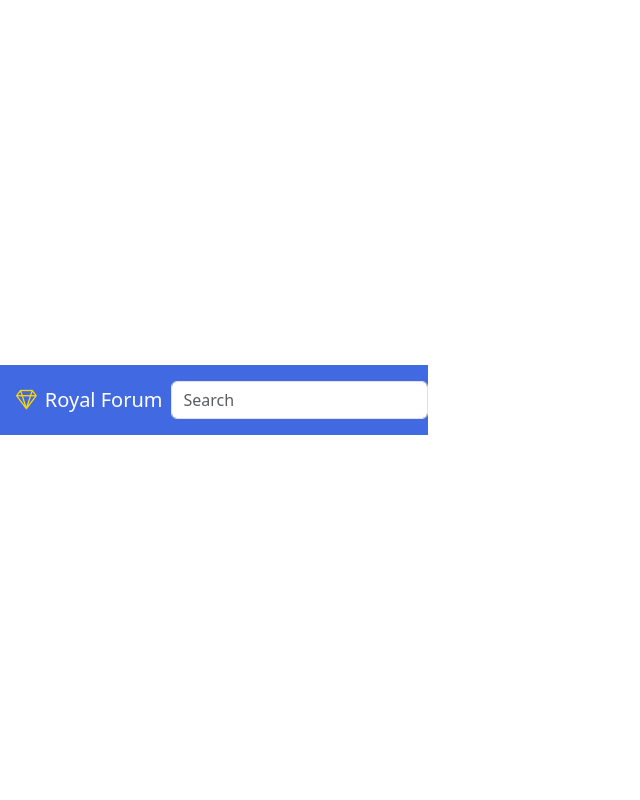
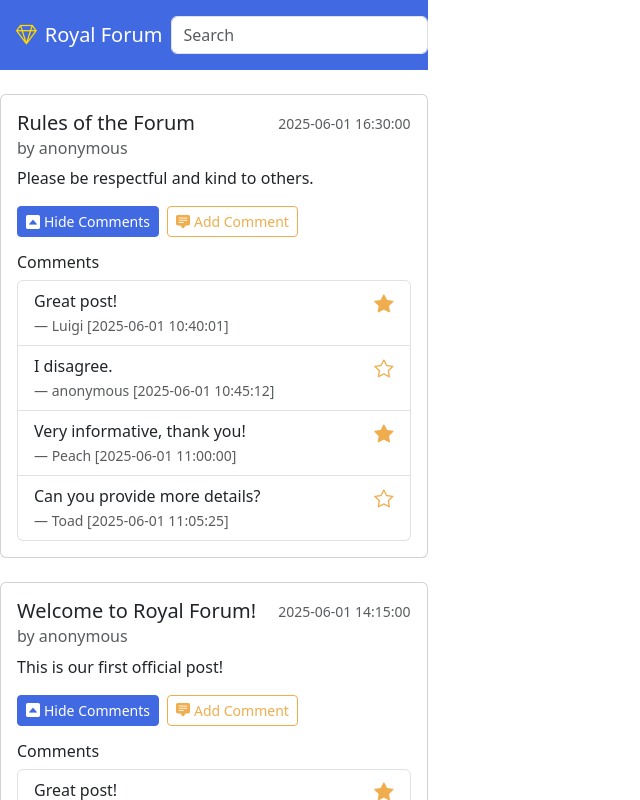
Before and after one commit to cristiansap/Forum_Webapp, a React (Vite) app in the folder client/: page / in a window 1280 px wide. Shown: the top 800 px of the page, without its empty margins (0-640 px from the left). Built offline with nearby package versions, Linux system fonts and the light colour scheme.

Commit message:
PostCard element

```diff
--- a/client/src/App.css
+++ b/client/src/App.css
@@ -1,4 +1,52 @@
 
-.navbar {
+.main-color {
   background-color: #4169E1;
 }
+
+.show-comments-button {
+  background-color: white;
+  color: #4169E1;
+  border-color: #385cc5;
+}
+
+.show-comments-button:hover {
+  background-color: #4169E1;
+  color: white;
+  border-color: #4169E1;
+}
+
+.hide-comments-button {
+  background-color: #4169E1;
+  color: white;
+  border-color: #4169E1;
+}
+
+.hide-comments-button:hover {
+  background-color: white;
+  color: #4169E1;
+  border-color: #385cc5;
+}
+
+.add-comment-button {
+  background-color: white;
+  color: #f0ad4e;
+  border-color: #f0ad4e;
+}
+
+.add-comment-button:hover {
+  background-color: #f0ad4e;
+  color: white;
+  border-color: #f0ad4e;
+}
+
+.interesting-button {
+  background: none;
+  border: none;
+  color: #f0ad4e;  /* golden star */
+  font-size: 1.2rem;
+}
+
+.interesting-button:hover {
+  color: #d58512;
+  cursor: pointer;
+}
--- a/client/src/App.jsx
+++ b/client/src/App.jsx
@@ -3,6 +3,8 @@ import 'bootstrap-icons/font/bootstrap-icons.css';
 
 import './App.css'
 import API from './API.js';
+
+import { PostCard } from './components/PostCard';
 
 import { useState, useEffect } from 'react';
 import { Container , Navbar , Form } from 'react-bootstrap';
@@ -12,10 +14,70 @@ import { Routes, Route, useNavigate, Navigate } from 'react-router-dom';
 
 function App() {
 
+  const samplePosts = [
+  {
+    id: 1,
+    title: 'Welcome to Royal Forum!',
+    author: 'king@royal.com',
+    timestamp: '2025-06-01 14:15:00',
+    text: 'This is our first official post!',
+    maxComments: 10
+  },
+  {
+    id: 2,
+    title: 'Rules of the Forum',
+    author: 'queen@royal.com',
+    timestamp: '2025-06-01 16:30:00',
+    text: 'Please be respectful and kind to others.',
+    maxComments: 5
+  }
+];
+
+const sampleComments = [
+  {
+    text: "Great post!",
+    authorName: "Luigi",
+    timestamp: "2025-06-01 10:40:01",
+    interesting: true,
+  },
+  {
+    text: "I disagree.",
+    authorName: null,  // anonymous
+    timestamp: "2025-06-01 10:45:12",
+    interesting: false,
+  },
+  {
+    text: "Very informative, thank you!",
+    authorName: "Peach",
+    timestamp: "2025-06-01 11:00:00",
+    interesting: true,
+  },
+  {
+    text: "Can you provide\nmore details?",
+    authorName: "Toad",
+    timestamp: "2025-06-01 11:05:25",
+    interesting: false,
+  }
+];
+
+
+function PostList () {
+  return (
+    <div>
+      { samplePosts
+        .sort((a, b) => new Date(b.timestamp) - new Date(a.timestamp))
+        .map(post => (
+          <PostCard key={post.id} post={post} comments={sampleComments} />
+        ))
+      }
+    </div>
+  );
+};
+
 
   return (
     <>
-      <Navbar variant="dark" className="navbar">
+      <Navbar variant="dark" className="main-color mb-4 ">
             <Navbar.Brand className="mx-2" href="index.html">
                 <i className="bi bi-gem mx-2" style={{ fontSize: '1.3rem', color: 'gold' }}></i>
                 Royal Forum
@@ -24,8 +86,12 @@ function App() {
                 <Form.Control type="search" placeholder="Search" aria-label="Search query" />
             </Form>
         </Navbar>
+
+      <PostList />
     </>
   )
 }
 
+
+
 export default App
--- /dev/null
+++ b/client/src/components/PostCard.jsx
@@ -0,0 +1,72 @@
+import { Card, Container, Button, Collapse, ListGroup } from 'react-bootstrap';
+import { useState, useEffect } from 'react';
+
+function PostCard(props) {
+  const [open, setOpen] = useState(true);
+  const [showComments, setShowComments] = useState(true);
+
+  const handleToggle = () => {
+    setOpen(!open);
+  };
+
+  return (
+    <Card className="mb-4 mx-auto" style={{ maxWidth: '700px' }}>
+      <Card.Body>
+        <div className="d-flex justify-content-between align-items-center mb-2">
+          <Card.Title className="mb-0">{props.post.title}</Card.Title>
+          <small className="text-muted">{props.post.timestamp}</small>
+        </div>
+        <Card.Subtitle className="mb-2 text-muted">by {props.post.authorName || 'anonymous'}</Card.Subtitle>
+        <Card.Text>{props.post.text}</Card.Text>
+
+        {showComments ? (
+          <>
+            <div className="d-flex gap-2">
+              <Button
+                size="sm"
+                onClick={handleToggle}
+                className={open ? 'main-color hide-comments-button' : 'main-color show-comments-button'}
+              >
+                <i className={`bi ${open ? 'bi-caret-up-square-fill' : 'bi-caret-down-square-fill'} me-1`}></i>
+                {open ? 'Hide Comments' : 'Show Comments'}
+              </Button>
+
+              <Button size="sm" className="add-comment-button">
+                <i className="bi bi-chat-square-text-fill me-1"></i>
+                Add Comment
+              </Button>
+            </div>
+
+            <Collapse in={open}>
+              <div className="mt-3">
+                <h6>Comments</h6>
+                <ListGroup>
+                  {props.comments.map((comment, idx) => (
+                    <ListGroup.Item key={idx} className="d-flex justify-content-between align-items-start">
+                      <div>
+                        <div>{comment.text}</div>
+                        <small className="text-muted">
+                          — {comment.authorName || 'anonymous'} [{comment.timestamp}]
+                        </small>
+                      </div>
+                      <Button variant="link" className="p-0 ms-2 interesting-button">
+                        <i className={`bi ${comment.interesting ? 'bi-star-fill' : 'bi-star'}`}></i>
+                      </Button>
+                    </ListGroup.Item>
+                  ))}
+                </ListGroup>
+              </div>
+            </Collapse>
+          </>
+        ) : (
+          <Button size="sm" disabled>
+            <i className="bi bi-lock-fill me-1"></i>
+            Login to view comments
+          </Button>
+        )}
+      </Card.Body>
+    </Card>
+  );
+}
+
+export { PostCard };
```
Also changed, not shown: 1 other file (tests, documents, lock files or other folders).
